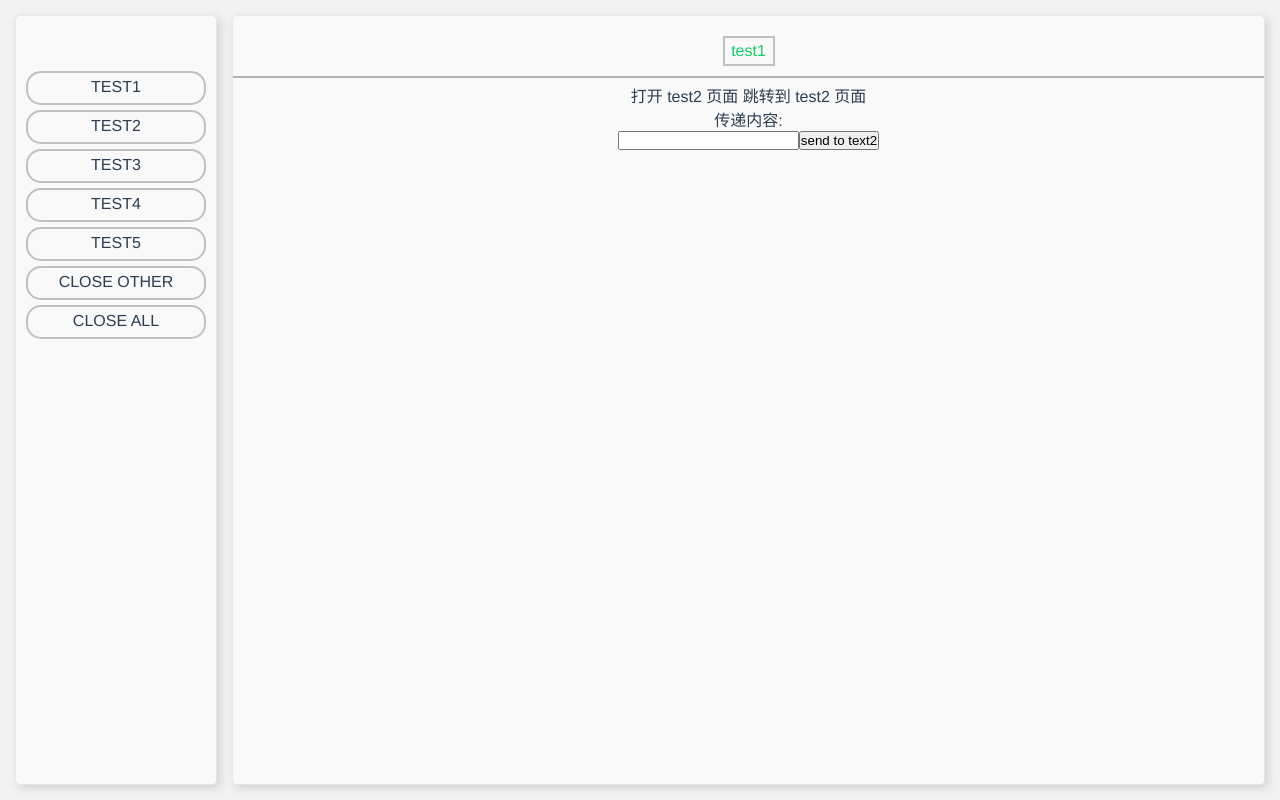
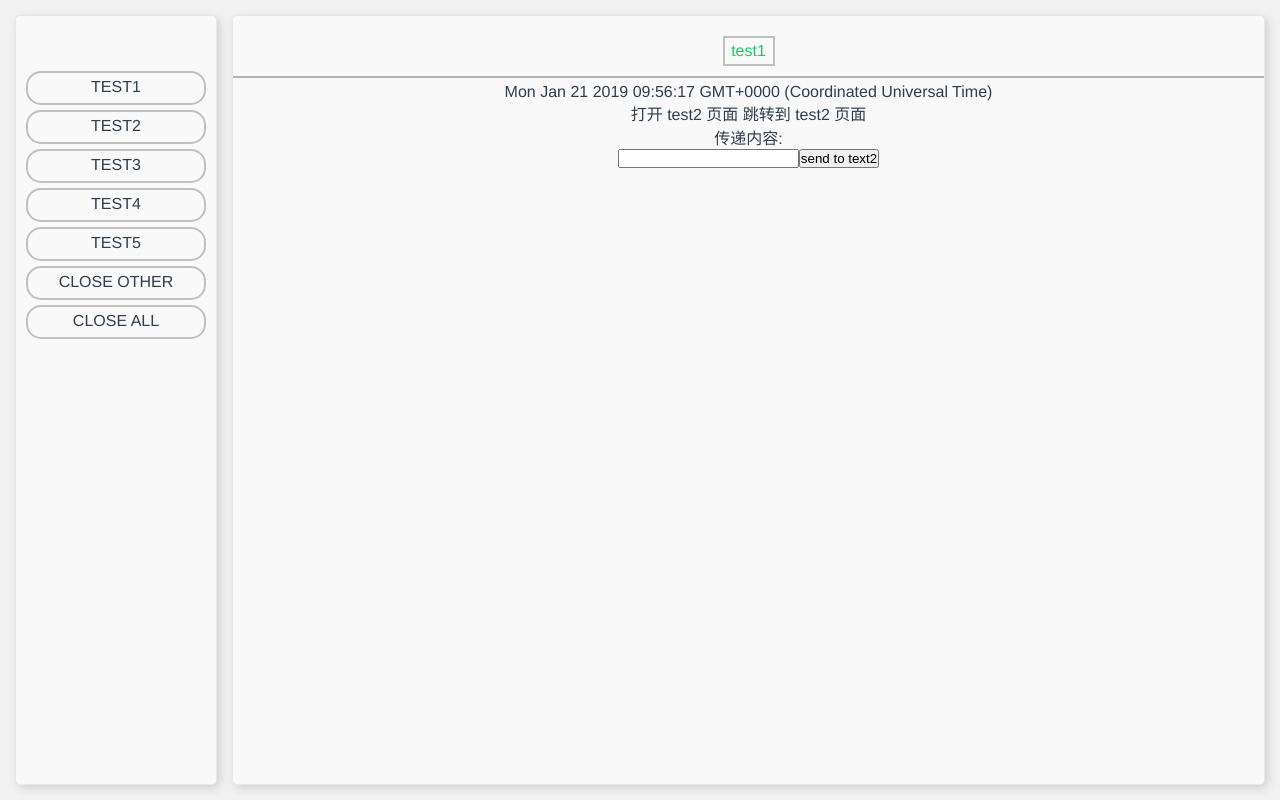
Before and after one commit to tingxiaimg/mu-page, a Vue app: page / in a window 1280 px wide. Built offline with nearby package versions, Linux system fonts and the light colour scheme.

Commit message:
添加事件onMuShow 界面重新激活触发。

```diff
--- a/examples/views/test1.vue
+++ b/examples/views/test1.vue
@@ -1,5 +1,6 @@
 <template>
   <div id="app">
+    <div><span>{{focus}}</span></div>
     <mu-page-link to="test2" me="open"> 打开 test2 页面</mu-page-link>
     <mu-page-link to="test2" me="push" data="来访者 test1"> 跳转到 test2 页面</mu-page-link>
     <div><span>传递内容:</span>{{$muPageInfo.data}}</div>
@@ -18,12 +19,16 @@ export default {
   data() {
     return {
       sendMessage: '',
-      returnMsg: ''
+      returnMsg: '',
+      focus: new Date()
     }
   },
   methods: {
     send (){
       this.returnMsg = this.$muSend('test2', this.sendMessage);
+    },
+    onMuShow(){
+      this.focus = new Date();
     }
   }
 }
--- a/src/components/muPageCache.js
+++ b/src/components/muPageCache.js
@@ -33,6 +33,10 @@ export default {
       if (name) {
         if (this.$muPage.apps[name]) {
           vnode.componentInstance = this.$muPage.apps[name];
+          let focus = this.$muPage.apps[name].onMuShow;
+          if(focus && typeof focus === "function"){
+            this.$muPage.apps[name].onMuShow();
+          }
         }
         if (this.$muPage.isRegister(name)) {
           vnode.data.keepAlive = true
--- a/src/index.js
+++ b/src/index.js
@@ -152,7 +152,7 @@ class MuPageInner {
         // 通知处理
         try{
           let app = this._apps[name];
-          if(app.handleMuMessage && typeof app.handleMuMessage === 'function' ){
+          if(isFunction(app.handleMuMessage)){
             return app.handleMuMessage({sender : sender, message : message})
           }
         } catch (e) {
@@ -373,6 +373,10 @@ const makeKey = (name) => {
   return 'muPage-'+ name + '-' + 'tx'
 };
 
+const isFunction = (fc) => {
+  return (fc && typeof fc === 'function')
+};
+
 MuPage.install = install;
 MuPage.version = '__VERSION__';
 
```
Also changed, not shown: package.json (+10 -2 lines), 1 other file (tests, documents, lock files or other folders).
